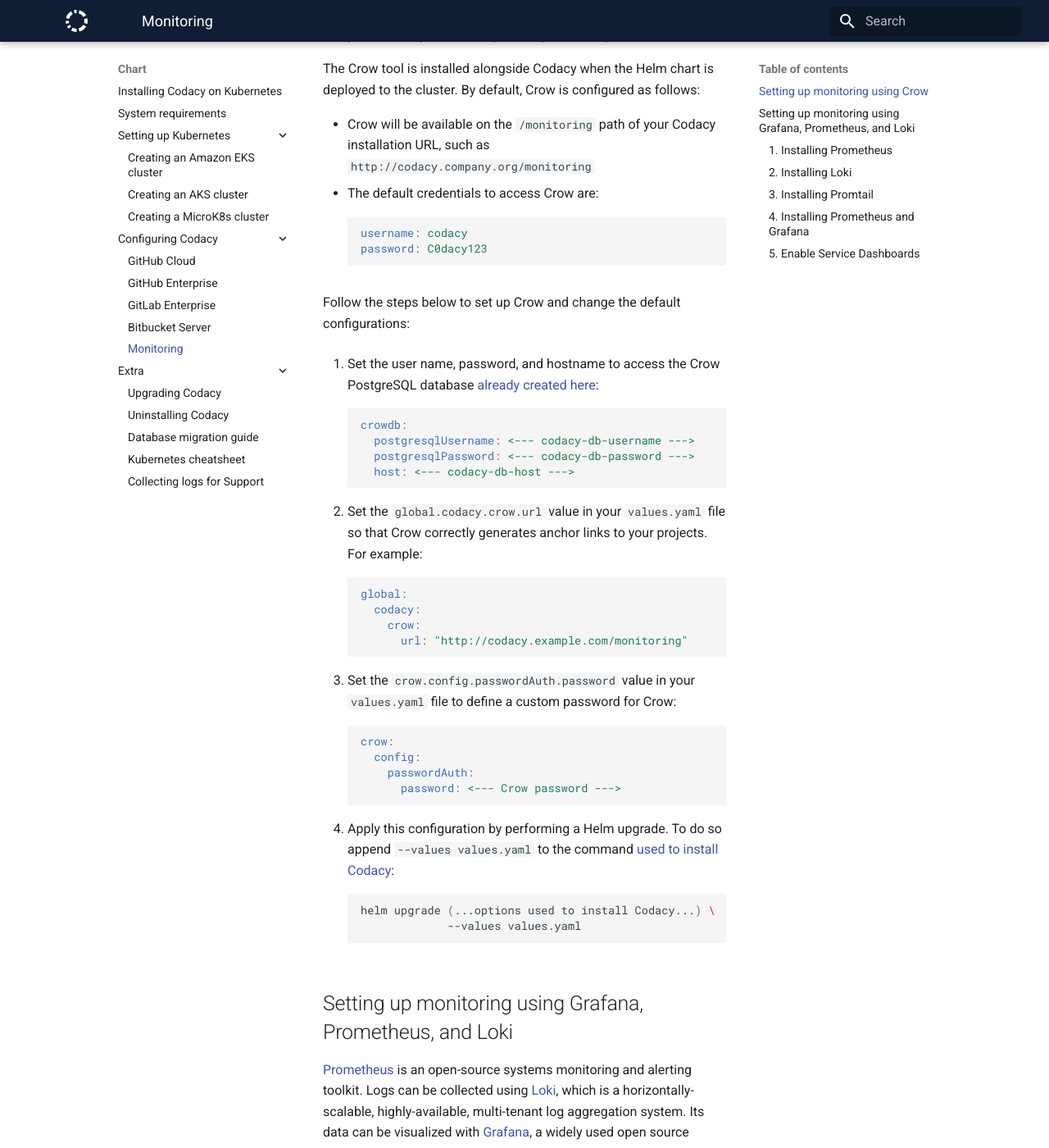
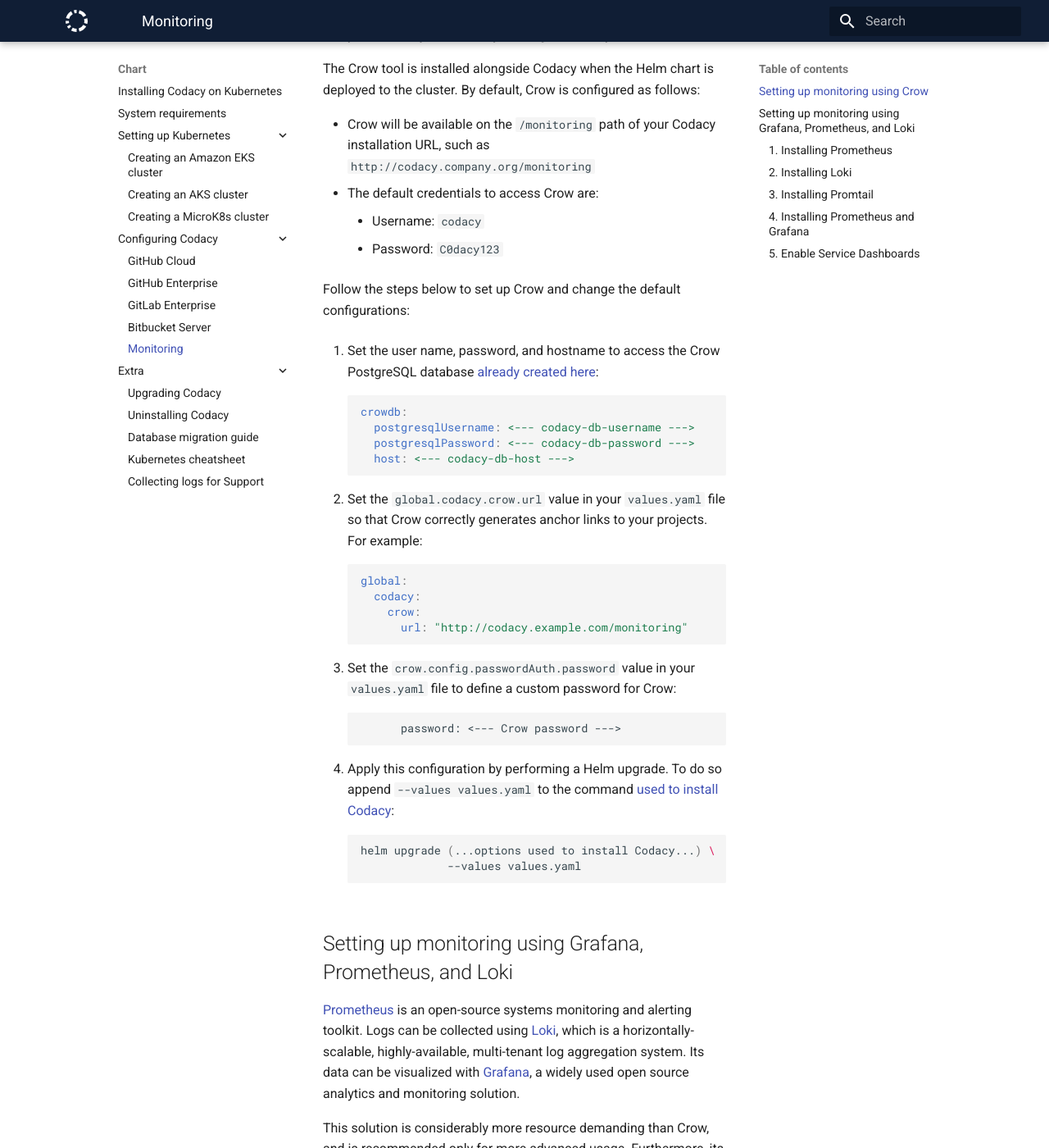
Before and after one commit to codacy/chart, an MkDocs documentation site: the page built from docs/configuration/monitoring.md, in a window 1280 px wide and 1400 px high, scrolled down 463 px. Shown: the whole window at 82% size. Built offline with MkDocs 1.6.1 and Material for MkDocs 9.7.7, drawn with Linux system fonts in a browser that asks for light colours.

Commit message:
Improve format for default Crow credentials

````diff
--- a/docs/configuration/monitoring.md
+++ b/docs/configuration/monitoring.md
@@ -16,10 +16,8 @@
 -   Crow will be available on the `/monitoring` path of your Codacy installation URL, such as `http://codacy.company.org/monitoring`
 -   The default credentials to access Crow are:
 
-    ```yaml
-    username: codacy
-    password: C0dacy123
-    ```
+    -   Username: `codacy`
+    -   Password: `C0dacy123`
 
 Follow the steps below to set up Crow and change the default configurations:
 
@@ -43,10 +41,7 @@
 
 3.  Set the `crow.config.passwordAuth.password` value in your `values.yaml` file to define a custom password for Crow:
 
-    ```yaml
-    crow:
-      config:
-        passwordAuth:
+    ```yamlWhat
           password: <--- Crow password --->
     ```
 
````
